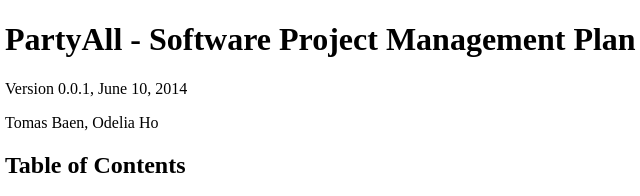
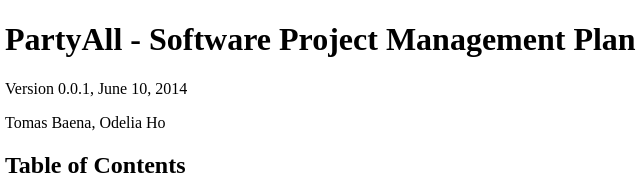
Before and after one commit to jmuia/dj-web-app-docs, a website: page docs/partyall-spmp.html in a window 1280 px wide. Shown: the top 196 px of the page, 3-643 px from the left. Drawn offline with Linux system fonts and the light colour scheme.

Commit message:
Fixed a spelling error lol

```diff
--- a/docs/partyall-spmp.html
+++ b/docs/partyall-spmp.html
@@ -19,7 +19,7 @@
 
         <h1>PartyAll - Software Project Management Plan</h1>
         <p>Version 0.0.1, June 10, 2014</p>
-		<p>Tomas Baen, Odelia Ho</p>
+		<p>Tomas Baena, Odelia Ho</p>
 
         <h2>Table of Contents</h2>
         <ul>
```
